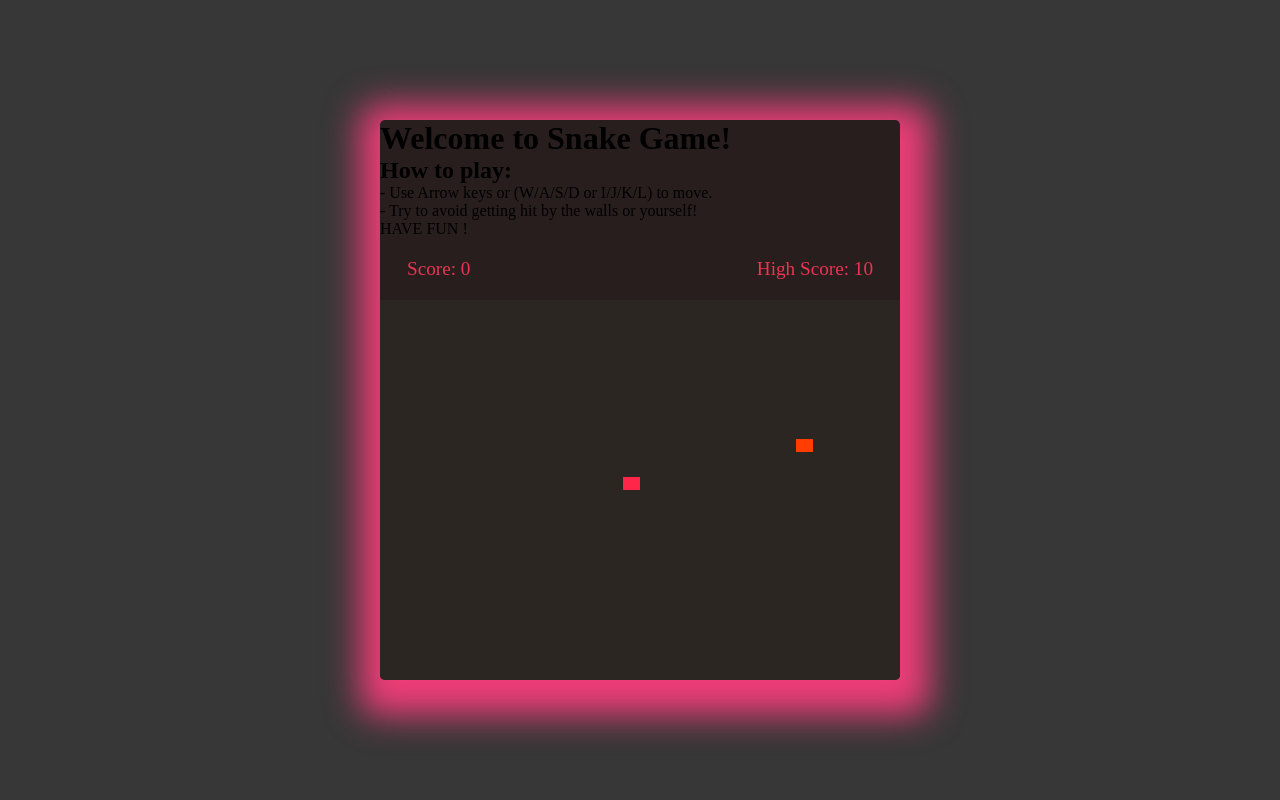
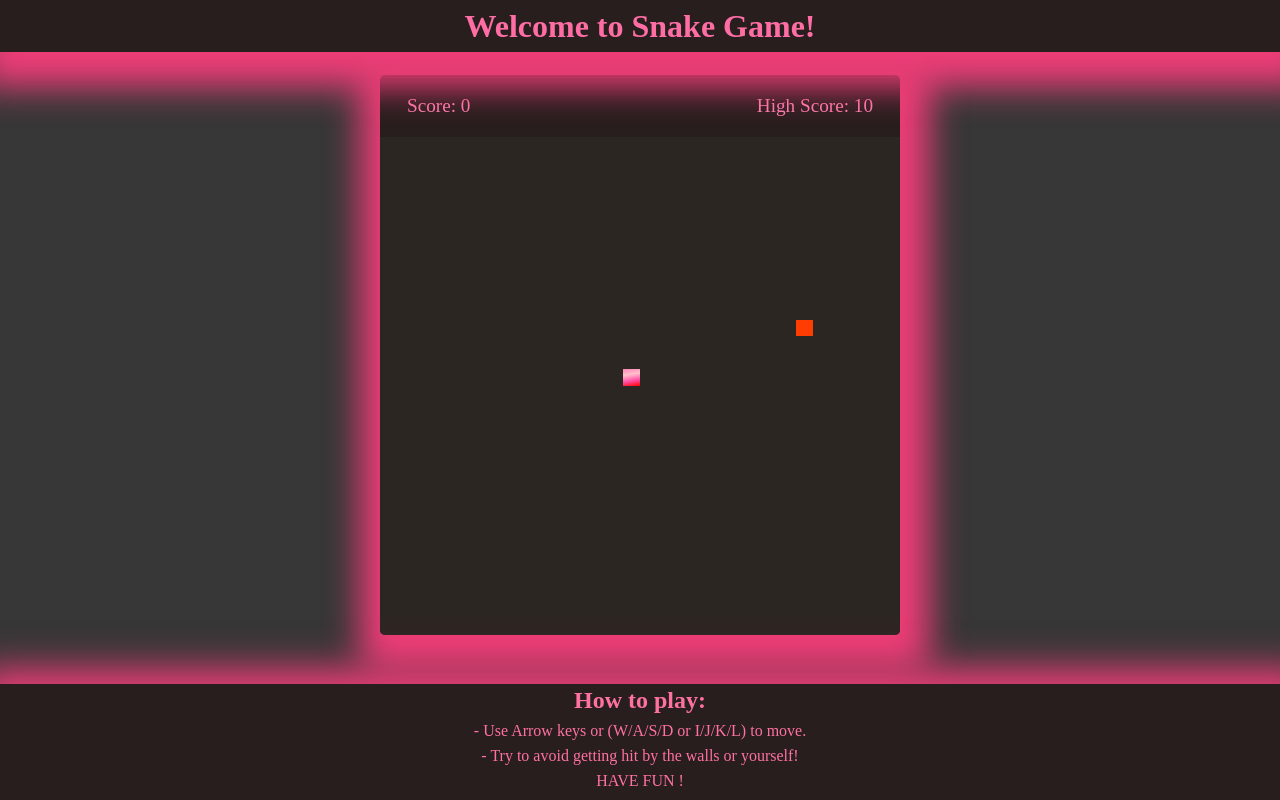
Before and after one commit to LampClark/SNAKE_GAME, a plain HTML site: page index.html in a window 1280 px wide. Drawn offline with Linux system fonts and the light colour scheme.

Commit message:
welcome and instruction how to play

```diff
--- a/style.css
+++ b/style.css
@@ -11,7 +11,50 @@ body {
     background: rgb(55, 55, 55);
 }
 
+.welcome-message {
+    background-color: rgb(40, 30, 30);
+    padding: 10px;
+    position: fixed;
+    top: 0;
+    left: 0;
+    width: 100%;
+    box-shadow: 5px 10px 34px 25px rgb(238, 61, 120);
+    z-index: 1;
+    text-align: center;
+}
+
+.welcome-message h1{
+    margin: 0;
+    line-height: 1;
+    color: rgb(255, 109, 165);
+}
+
+.instructions {
+    background-color: rgb(40, 30, 30);
+    padding: 3px;
+    position: fixed;
+    bottom: 0;
+    left: 0;
+    width: 100%;
+    box-shadow: 5px 10px 34px 25px rgb(238, 61, 120);
+    z-index: 1; /* Ensures it's above other elements */
+    text-align: center;
+    color: rgb(255, 113, 160); /* Text color */
+}
+
+.instructions h2 {
+    font-size: 1.5rem;
+    font-weight: bold;
+    margin-bottom: 8px;
+}
+
+.instructions p {
+    margin-bottom: 7px;
+}
+
 .header {
+    margin-top: 10px;
+    margin-bottom: 100px;
     width: 65vmin;
     height: 70vmin;
     display: flex;
@@ -23,7 +66,7 @@ body {
     box-shadow: 5px 10px 34px 25px rgb(238, 61, 120);
 }
 .game-details {
-    color: rgb(234, 53, 83);
+    color: rgb(255, 125, 175);
     font-size: 1.2rem;
     font-weight: 500;
     padding: 20px 27px;
@@ -41,5 +84,5 @@ body {
     background: rgb(255, 61, 3);
 }
 .board-game .head {
-    background: rgb(255, 38, 74);
+    background: linear-gradient(350deg, red, rgb(255, 80, 167), pink, rgb(255, 130, 182));
 }
```
